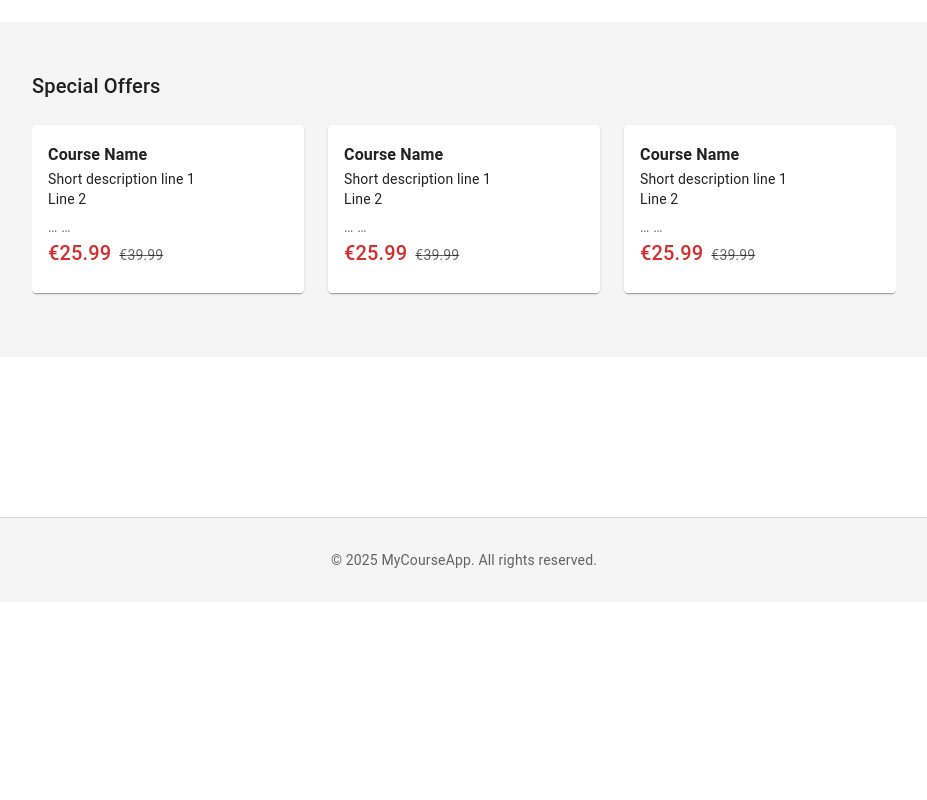
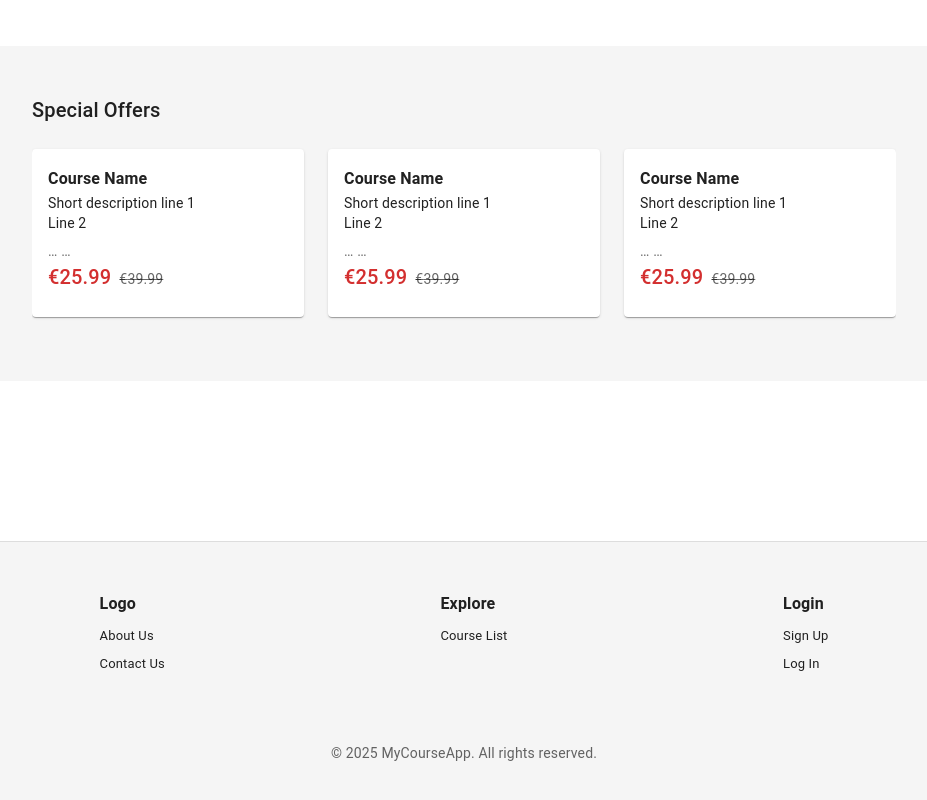
Before and after one commit to ismaC95/WebCloudApp_CA, a React (Vite) app in the folder courses-app/: page / in a window 1280 px wide. Shown: the part 1406-2206 px from the top of the page, without its empty margins (176-1103 px from the left). Before the commit the page ends 2008 px from the top, so only its background shows below. Built offline with nearby package versions, Linux system fonts and the light colour scheme.

Commit message:
footer multicolumn

```diff
--- a/courses-app/src/components/Footer.jsx
+++ b/courses-app/src/components/Footer.jsx
@@ -1,5 +1,6 @@
 import React from 'react';
-import { Box, Typography } from '@mui/material';
+import { Box, Typography, Link, Stack } from '@mui/material';
+import { Router, Link as RouterLink } from 'react-router-dom';
 
 const Footer = () => {
   return (
@@ -7,16 +8,61 @@ const Footer = () => {
       component="footer"
       sx={{
         mt: '6em',
-        py: '2em',
+        py: '3em',
         px: '2em',
         bgcolor: '#f5f5f5',
         textAlign: 'center',
         borderTop: '1px solid #ddd',
       }}
     >
-      <Typography variant="body2" color="text.secondary">
-        © {new Date().getFullYear()} MyCourseApp. All rights reserved.
-      </Typography>
+        <Box
+        sx={{
+            display: 'flex',
+            justifyContent: 'space-evenly',
+            flexWrap: 'wrap',
+            textAlign: 'left',
+            gap: '2em'
+        }}
+        >
+            <Box>
+                <Typography variant="subtitle1" fontWeight="bold" mb={1}>Logo</Typography>
+                <Stack spacing={1}>
+                    <Link component={RouterLink} to="/about" underline="hover" color="inherit" fontSize="small">
+                    About Us
+                    </Link>
+                    <Link component={RouterLink} to="/contact" underline="hover" color="inherit" fontSize="small">
+                    Contact Us
+                    </Link>
+                </Stack>
+            </Box>
+            <Box>
+                <Typography variant="subtitle1" fontWeight="bold" mb={1}>Explore</Typography>
+                <Stack spacing={1}>
+                    <Link component={RouterLink} to="/courses" underline="hover" color="inherit" fontSize="small">
+                    Course List
+                    </Link>
+                </Stack>
+            </Box>
+            <Box>
+                <Typography variant="subtitle1" fontWeight="bold" mb={1}>Login</Typography>
+                <Stack spacing={1}>
+                    <Link component={RouterLink} to="/signup" underline="hover" color="inherit" fontSize="small">
+                    Sign Up
+                    </Link>
+                    <Link component={RouterLink} to="/login" underline="hover" color="inherit" fontSize="small">
+                    Log In
+                    </Link>
+                </Stack>
+            </Box>
+        </Box>
+        <Typography
+        variant="body2"
+        color="text.secondary"
+        align="center"
+        sx={{ mt: '5em' }}
+        >
+            © {new Date().getFullYear()} MyCourseApp. All rights reserved.
+        </Typography>
     </Box>
   );
 };
--- a/courses-app/src/components/Navbar.jsx
+++ b/courses-app/src/components/Navbar.jsx
@@ -6,7 +6,7 @@ import {Link} from 'react-router-dom';
 
 const Navbar = () => {
     return (
-        <AppBar position="static" color="default">
+        <AppBar position="fixed" color="default">
             <Toolbar>
                 <IconButton edge="start" color="inherit" aria-label="menu" sx={{mr:2}}>
                     <MenuIcon/>
--- a/courses-app/src/pages/Home.jsx
+++ b/courses-app/src/pages/Home.jsx
@@ -11,7 +11,7 @@ const Home = () => {
     const [filter, setFilter] = React.useState('top');
 
     return (
-        <Box>
+        <Box sx={{mt: '8em'}}>
           <SearchBar />
           <CategoryTabs />
           <ToggleButtonGroup
```
